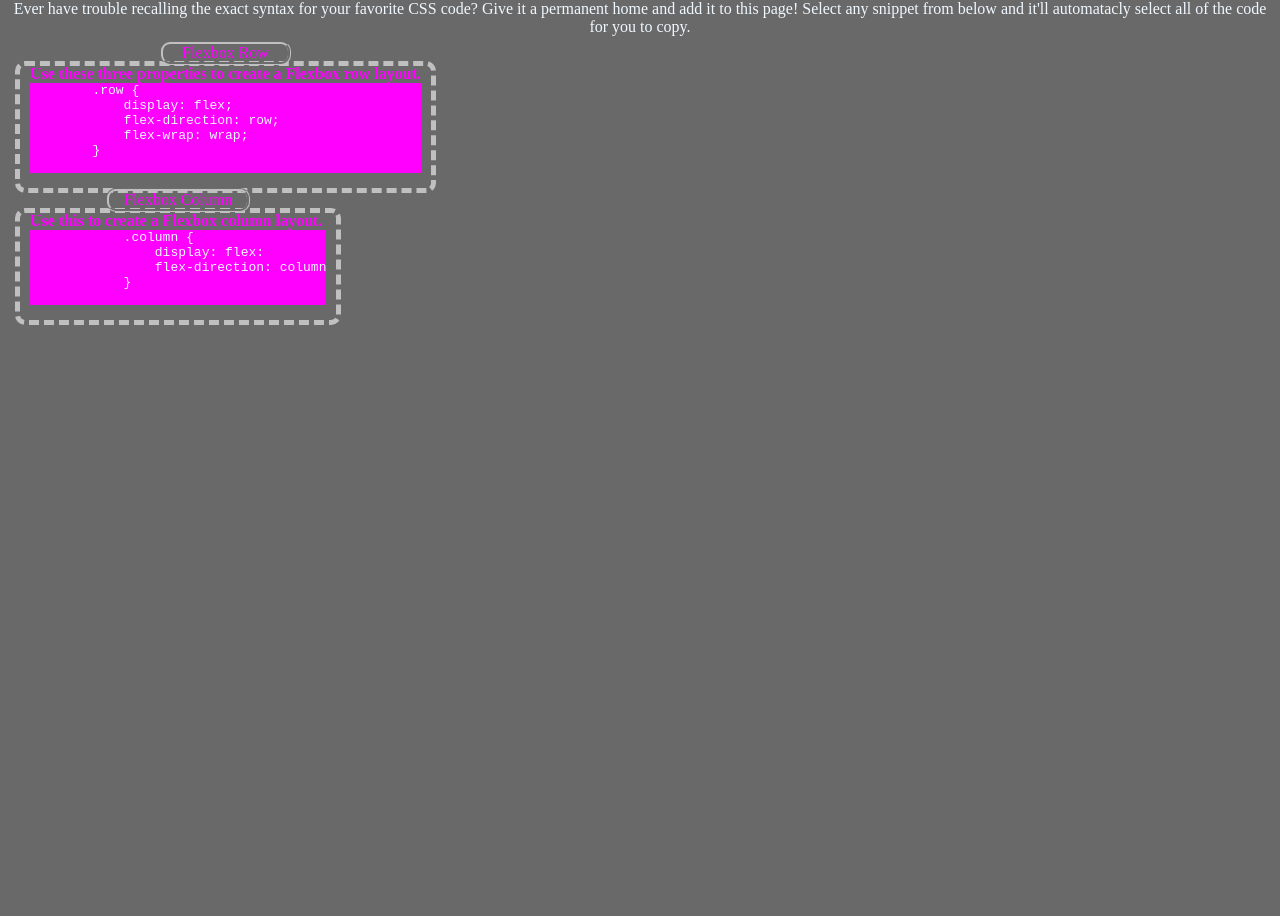
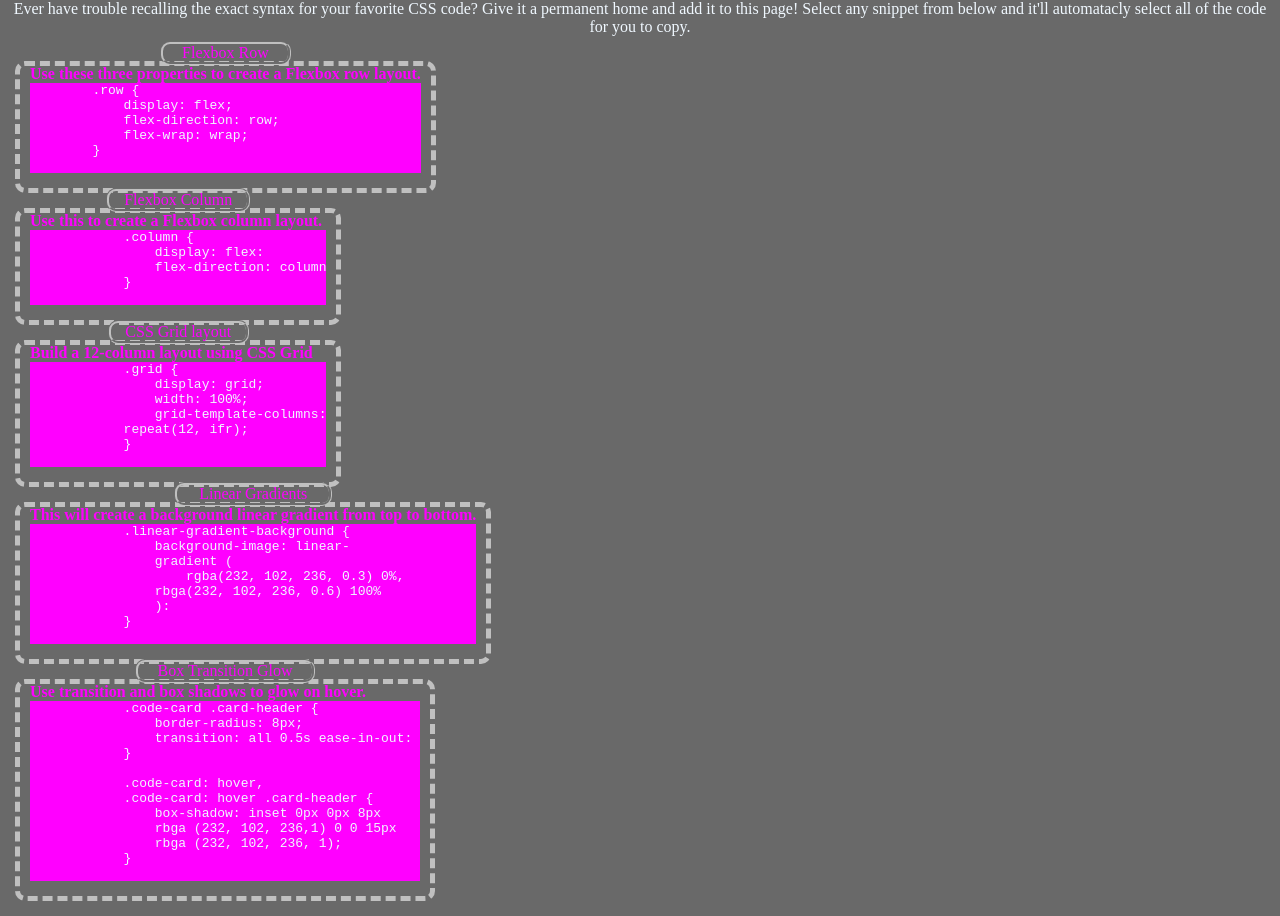
Before and after one commit to Erik-jpg/CSS_Snippet-Cheatsheet, a plain HTML site: page index.html in a window 1280 px wide. Shown: the part 65-981 px from the top of the page. Before the commit the page ends 800 px from the top, so only its background shows below. Drawn offline with Linux system fonts and the light colour scheme.

Commit message:
added more boxes

```diff
--- a/index.html
+++ b/index.html
@@ -37,5 +37,52 @@
         </pre>
     </section>
 
+    <section class="box" class="cards">
+        <header id="header">CSS Grid layout</header>
+        <p class="box-discriptions">Build a 12-column layout using CSS Grid</p>
+        <pre class="pre-text">
+            .grid {
+                display: grid;
+                width: 100%;
+                grid-template-columns:
+            repeat(12, ifr);
+            }
+        </pre>
+    </section>
+
+    <section class="box" class="cards">
+        <header id="header">Linear Gradients</header>
+        <p class="box-discriptions">This will create a background linear gradient from top to bottom.</p>
+        <pre class="pre-text">
+            .linear-gradient-background {
+                background-image: linear-
+                gradient (
+                    rgba(232, 102, 236, 0.3) 0%,
+                rbga(232, 102, 236, 0.6) 100%
+                ):
+            }
+        </pre>
+    </section>
+
+    <section class="box" class="cards">
+        <header id="header">Box Transition Glow</header>
+        <p class="box-discriptions">Use transition and box shadows to glow on hover.</p>
+        <pre class="pre-text">
+            .code-card .card-header {
+                border-radius: 8px;
+                transition: all 0.5s ease-in-out:
+            }
+
+            .code-card: hover,
+            .code-card: hover .card-header {
+                box-shadow: inset 0px 0px 8px
+                rbga (232, 102, 236,1) 0 0 15px
+                rbga (232, 102, 236, 1);
+            }
+        </pre>
+    </section>
+
+
+
 </body>
 </html>
```
